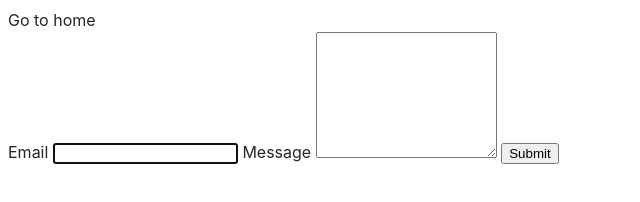
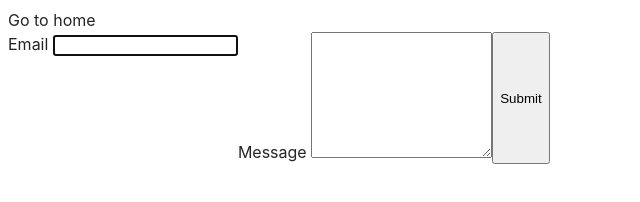
Before and after one commit to Olenyuk-Galyna/goit-js-hw-09, a website built with Vite: page src/2-form.html in a window 1280 px wide. Shown: the whole page, without its empty margins (0-640 px from the left). Built offline with nearby package versions, Linux system fonts and the light colour scheme.

```diff
--- a/src/css/styles.css
+++ b/src/css/styles.css
@@ -37,3 +37,6 @@
   width: 360px;
   height: 300px;
 }
+.feedback-form {
+  display: flex;
+}
```
